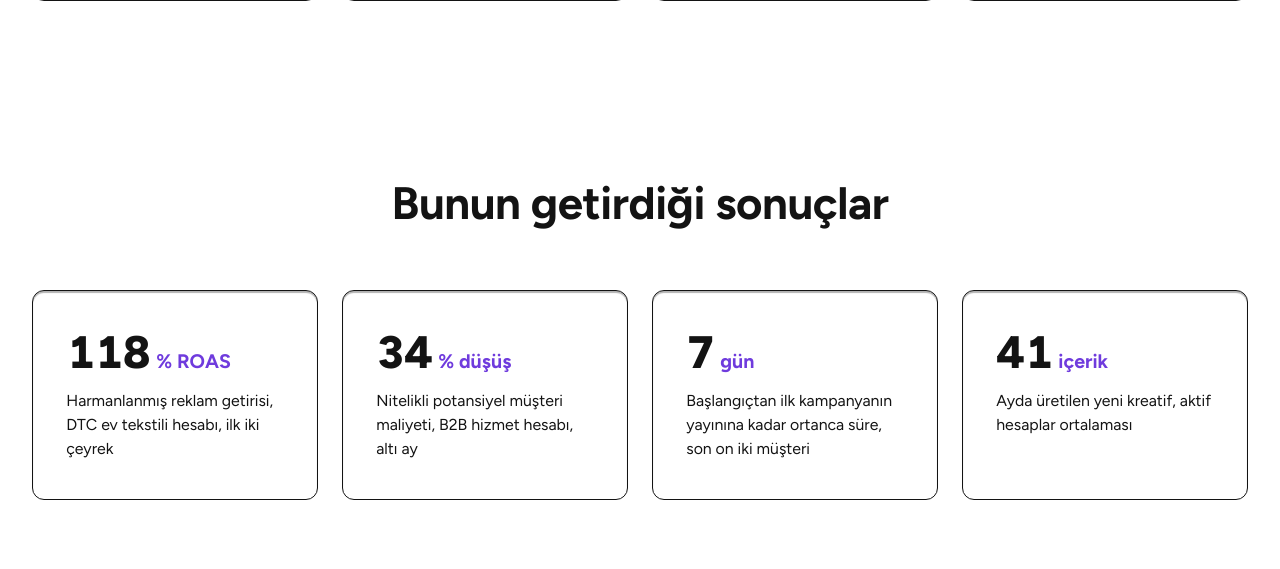
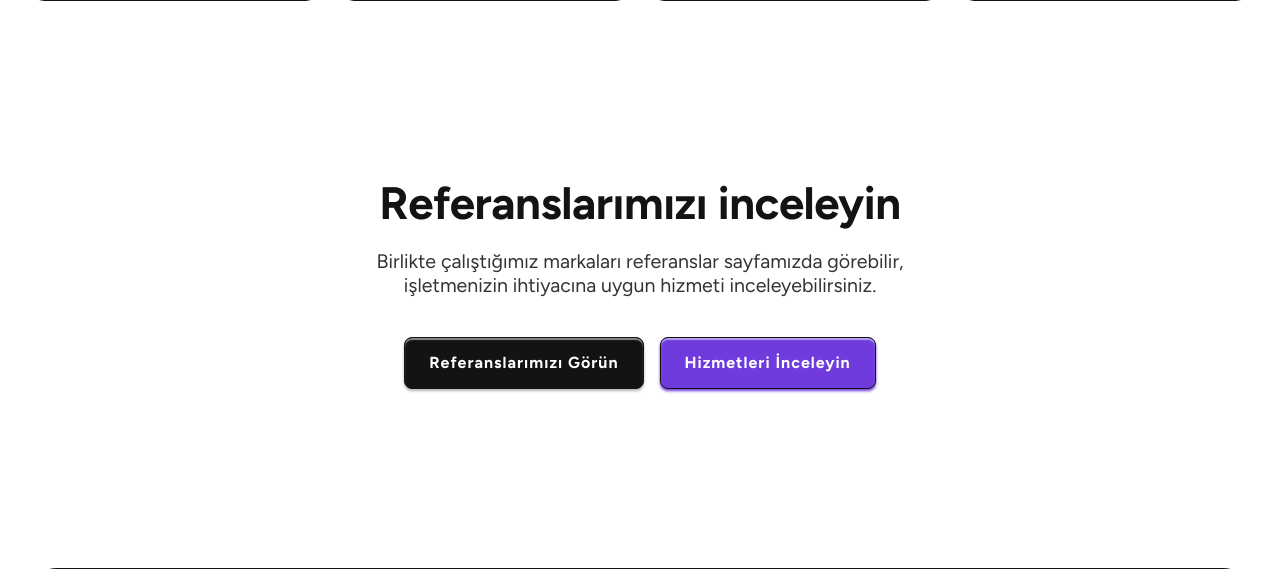
Before and after one commit to peradijital360-tech/pera-dijital, a PHP site: page / in a window 1280 px wide. Shown: the part 3761-4330 px from the top of the page. Run offline with PHP 8.4, Linux system fonts and the light colour scheme.

Commit message:
Improve local homepage context and remove placeholder results; handle disabled case studies without server errors (#1)

```diff
--- a/assets/css/main.css
+++ b/assets/css/main.css
@@ -812,6 +812,16 @@ body {
    SECTION — PROOF
    ============================================================ */
 
+.proof__reference {
+  max-width: var(--measure);
+  margin-inline: auto;
+  text-align: center;
+}
+
+.proof__reference .hero__actions {
+  justify-content: center;
+}
+
 .proof__grid {
   display: grid;
   grid-template-columns: 1fr;
--- a/index.php
+++ b/index.php
@@ -1,7 +1,7 @@
 <?php
 $page = [
-    'title'       => "Pera Dijital — Kâra dönüşen performans reklamları",
-    'description' => "Sabit aylık ücretle kıdemli bir performans pazarlama ekibi. Strateji, kreatif, medya satın alma ve raporlama tek elden; kampanyalar yedi iş gününde yayında.",
+    'title'       => "İstanbul Dijital Pazarlama Ajansı | Pera Dijital",
+    'description' => "İstanbul Bahçeşehir merkezli Pera Dijital; Google Ads, Meta Ads, web tasarım ve ölçümlemeyi bir araya getirir. İşletmeniz için hizmetleri inceleyin, teklif alın.",
     'canonical'   => '/',
     'nav'         => 'home',
     'css'         => [],
@@ -25,7 +25,7 @@ require $_SERVER['DOCUMENT_ROOT'] . '/assets/inc/header.php';
 
       <div class="hero__content">
         <h1 class="hero__title" id="hero-title"><span class="hero__title-line">Kâr Getiren</span> <span class="hero__title-line">Performans Reklamları.</span></h1>
-        <p class="hero__lede">Google Ads, Meta Ads, landing page ve ölçümlemeyi tek sistemde yönetiyoruz. Reklam bütçesini görünür sonuçlara dönüştürüyoruz.</p>
+        <p class="hero__lede">İstanbul Bahçeşehir merkezli dijital pazarlama ajansıyız. Google Ads, Meta Ads, landing page ve ölçümlemeyi tek sistemde yönetiyoruz. Türkiye genelindeki markaların reklam bütçesini görünür sonuçlara dönüştürmek için çalışıyoruz.</p>
         <div class="hero__actions">
           <a class="btn btn--dark btn--lg" href="#contact" data-hero-cta>Projeyi Başlatalım</a>
           <a class="btn btn--accent btn--lg" href="#process">Nasıl Çalışıyoruz?</a>
@@ -254,29 +254,15 @@ require $_SERVER['DOCUMENT_ROOT'] . '/assets/inc/header.php';
        ============================================================ -->
   <section class="proof" id="proof" aria-labelledby="proof-title" data-reveal>
     <div class="proof__inner">
-      <h2 class="section-title section-title--centre" id="proof-title">Bunun getirdiği sonuçlar</h2>
-
-      <!-- ▸ REPLACE EVERY FIGURE BELOW WITH A REAL, VERIFIABLE RESULT.
-             These four are illustrative placeholders only. Keep the qualifier
-             format: client type, then time window. Do not ship them as-is. -->
-      <dl class="proof__grid">
-        <div class="card metric-card" style="--i:0">
-          <dt class="metric-card__figure"><span class="metric-card__value" data-placeholder>118</span><span class="metric-card__unit">% ROAS</span></dt>
-          <dd class="metric-card__note">Harmanlanmış reklam getirisi, DTC ev tekstili hesabı, ilk iki çeyrek</dd>
+      <h2 class="section-title section-title--centre" id="proof-title">Referanslarımızı inceleyin</h2>
+      <!-- Publish measured results here only with a verified source and period. -->
+      <div class="proof__reference">
+        <p class="section-lede">Birlikte çalıştığımız markaları referanslar sayfamızda görebilir, işletmenizin ihtiyacına uygun hizmeti inceleyebilirsiniz.</p>
+        <div class="hero__actions">
+          <a class="btn btn--dark" href="/referanslarimiz/">Referanslarımızı Görün</a>
+          <a class="btn btn--accent" href="/cozumlerimiz/">Hizmetleri İnceleyin</a>
         </div>
-        <div class="card metric-card" style="--i:1">
-          <dt class="metric-card__figure"><span class="metric-card__value" data-placeholder>34</span><span class="metric-card__unit">% düşüş</span></dt>
-          <dd class="metric-card__note">Nitelikli potansiyel müşteri maliyeti, B2B hizmet hesabı, altı ay</dd>
-        </div>
-        <div class="card metric-card" style="--i:2">
-          <dt class="metric-card__figure"><span class="metric-card__value" data-placeholder>7</span><span class="metric-card__unit">gün</span></dt>
-          <dd class="metric-card__note">Başlangıçtan ilk kampanyanın yayınına kadar ortanca süre, son on iki müşteri</dd>
-        </div>
-        <div class="card metric-card" style="--i:3">
-          <dt class="metric-card__figure"><span class="metric-card__value" data-placeholder>41</span><span class="metric-card__unit">içerik</span></dt>
-          <dd class="metric-card__note">Ayda üretilen yeni kreatif, aktif hesaplar ortalaması</dd>
-        </div>
-      </dl>
+      </div>
     </div>
   </section>
 
--- a/sitemap.xml
+++ b/sitemap.xml
@@ -4,7 +4,7 @@
 <urlset xmlns="http://www.sitemaps.org/schemas/sitemap/0.9">
   <url>
     <loc>https://www.peradijital.com.tr/</loc>
-    <lastmod>2026-09-15</lastmod>
+    <lastmod>2026-09-27</lastmod>
     <priority>1.0</priority>
   </url>
   <url>
```
Also changed, not shown: islerimiz/index.php (+9 -3 lines), islerimiz/marka-01/index.php (+9 -3 lines), README.md.
